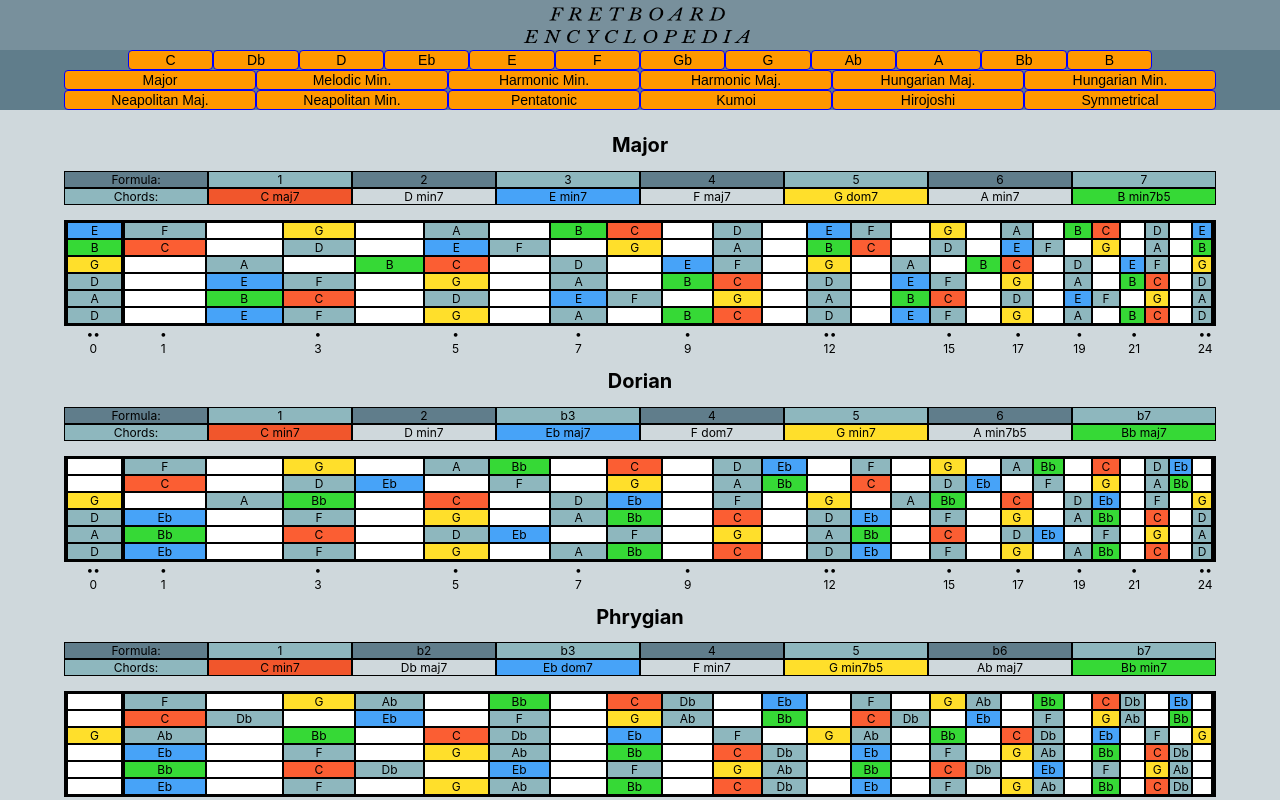
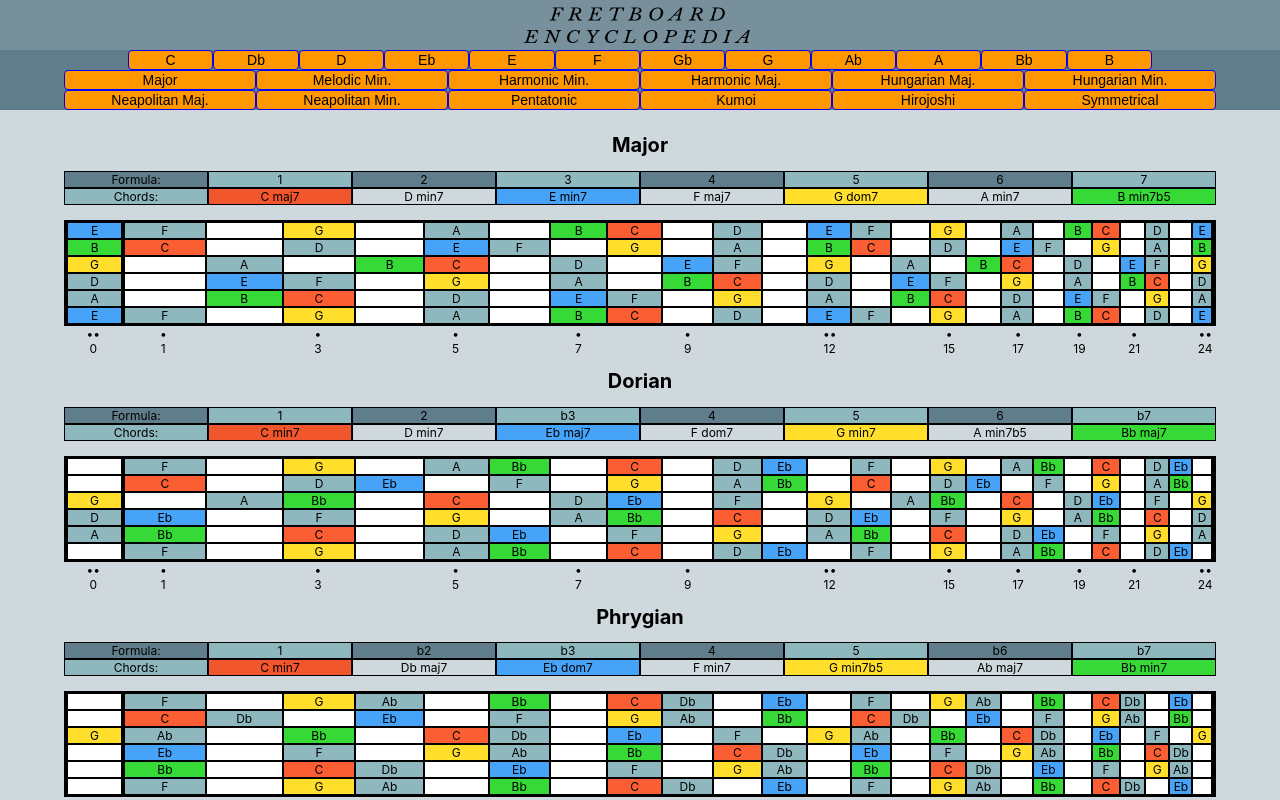
Before and after one commit to walpolsh/fretboards, a React (Create React App) app: page / in a window 1280 px wide. Shown: the top 800 px of the page. Built offline with nearby package versions, Linux system fonts and the light colour scheme.

Commit message:
back to standard tuning

```diff
--- a/src/App.js
+++ b/src/App.js
@@ -283,8 +283,8 @@ class App extends Component {
 
                   />
                   <String
-                    stringName='D'
-                    startNote={2}
+                    stringName='E'
+                    startNote={4}
                     Chromatic={Chromatic}
                     root={this.state.root}
                     mode={mode}
```
